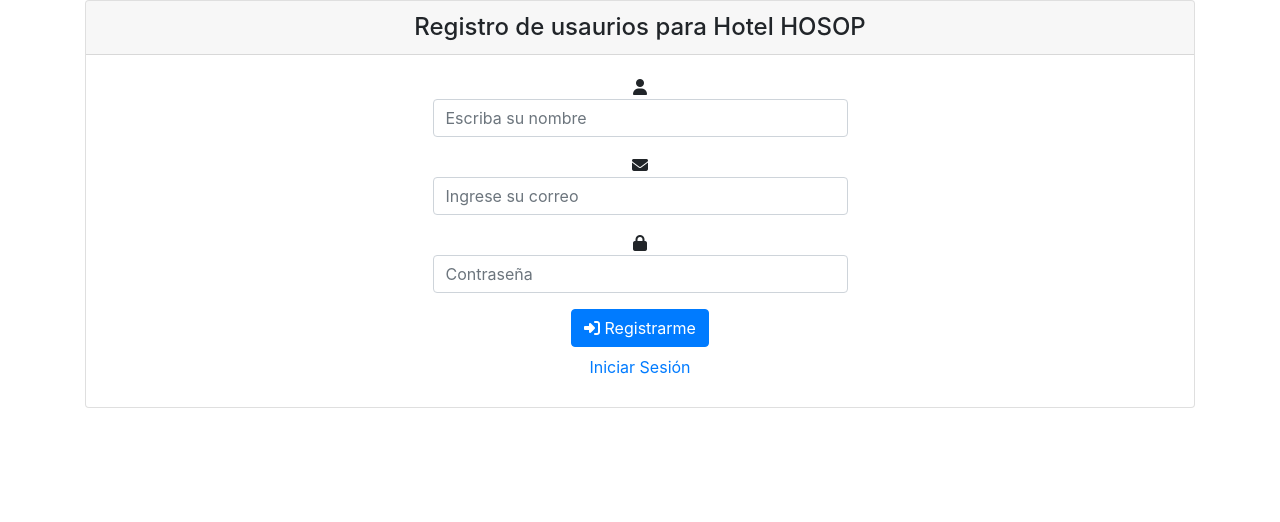
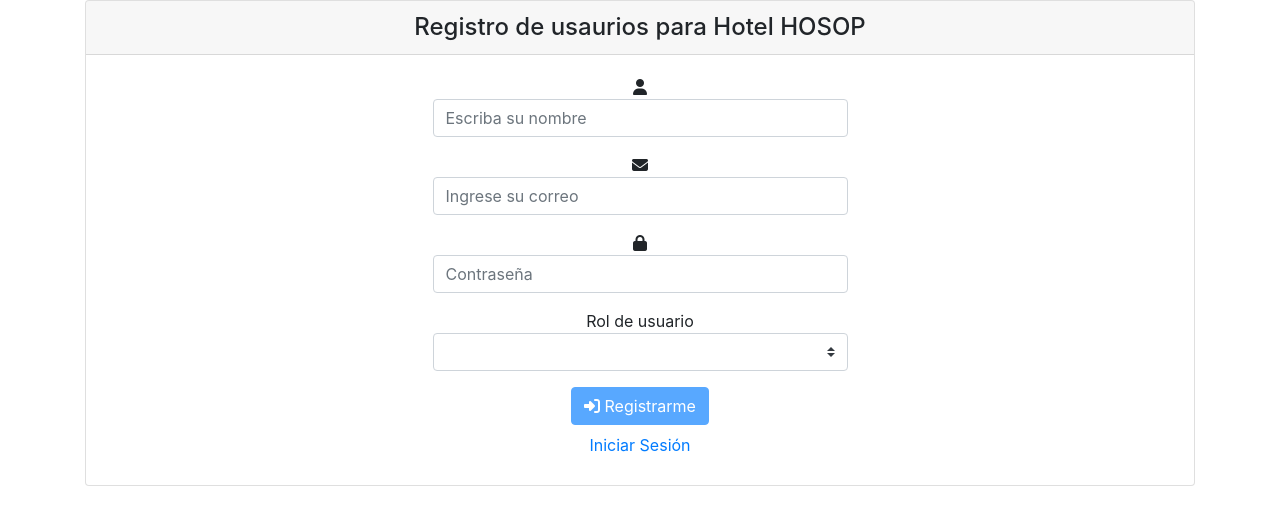
Before and after one commit to j4dev/firebase-angular, an Angular app: page /registro in a window 1280 px wide. Shown: the top 522 px of the page. Built offline with nearby package versions, Linux system fonts and the light colour scheme.

Commit message:
Validación del registro.

```diff
--- a/src/app/modules/register/components/register/register.component.html
+++ b/src/app/modules/register/components/register/register.component.html
@@ -7,24 +7,38 @@
                     <span class="">
                         <i class="fa fa-user"></i>
                     </span>
-                    <input formControlName="user_name" type="text" class="form-control" placeholder="Escriba su nombre" />
+                    <input formControlName="user_name" type="text" class="form-control" placeholder="Escriba su nombre"
+                        [ngClass]="{'is-invalid': f.user_name.invalid && (f.user_name.dirty||f.user_name.touched)}" />
                 </div>
                 <div class="form-group">
                     <span class="">
                         <i class="fa fa-envelope"></i>
                     </span>
-                    <input formControlName="email" type="email" class="form-control" placeholder="Ingrese su correo" />
+                    <input formControlName="email" type="email" class="form-control" placeholder="Ingrese su correo"
+                        [ngClass]="{'is-invalid': f.email.invalid && (f.email.dirty||f.email.touched)}" />
                 </div>
-                <div class="form-group" >
+                <div class="form-group">
                     <span class="">
                         <i class="fa fa-lock"></i>
                     </span>
-                    <input formControlName="password" type="password" class="form-control" placeholder="Contraseña" />
+                    <input formControlName="password" type="password" class="form-control" placeholder="Contraseña"
+                        [ngClass]="{'is-invalid': f.password.invalid && (f.password.dirty||f.password.touched)}" />
+                </div>
+
+                <div class="form-group">
+                    <span class="">
+                        Rol de usuario
+                    </span>
+                    <select class="custom-select" formControlName="user_tipo" [ngClass]="{'is-invalid': f.user_tipo.invalid && (f.user_tipo.dirty||f.user_tipo.touched)}">
+                        <option value="1">Administrador</option>
+                        <option value="2">Cliente</option>
+                    </select>
                 </div>
                 <div>
-                    <button type="submit" class="btn btn-primary"><i class="fas fa-sign-in-alt"></i>
+                    <button type="submit" class="btn btn-primary"
+                        [disabled]="!RegisterForm.valid"><i class="fas fa-sign-in-alt"></i>
                         Registrarme</button><br>
-                        <a class="nav-link" [routerLink]="['/login']">Iniciar Sesión</a>
+                    <a class="nav-link" [routerLink]="['/login']">Iniciar Sesión</a>
                 </div>
             </form>
         </div>
--- a/src/app/modules/register/components/register/register.component.ts
+++ b/src/app/modules/register/components/register/register.component.ts
@@ -19,10 +19,10 @@ export class RegisterComponent implements OnInit {
   ngOnInit(): void {
 
     this.RegisterForm = this.formBuilder.group({
-      'user_name' : [null, Validators.required],
-      'email' : [null, Validators.required, Validators.email],
-      'password' : [null, Validators.required],
-      'user_tipo' : [null,Validators.required]
+      'user_name' : ['', [Validators.required, Validators.pattern(/^[a-zA-Z\s]*$/)]],
+      'email' : ['', [Validators.required, Validators.email]],
+      'password' : ['', Validators.required],
+      'user_tipo' : ['',Validators.required]
     });
 
   }
@@ -32,4 +32,5 @@ export class RegisterComponent implements OnInit {
 
   }
 
+  get f() { return this.RegisterForm.controls; }
 }
```
